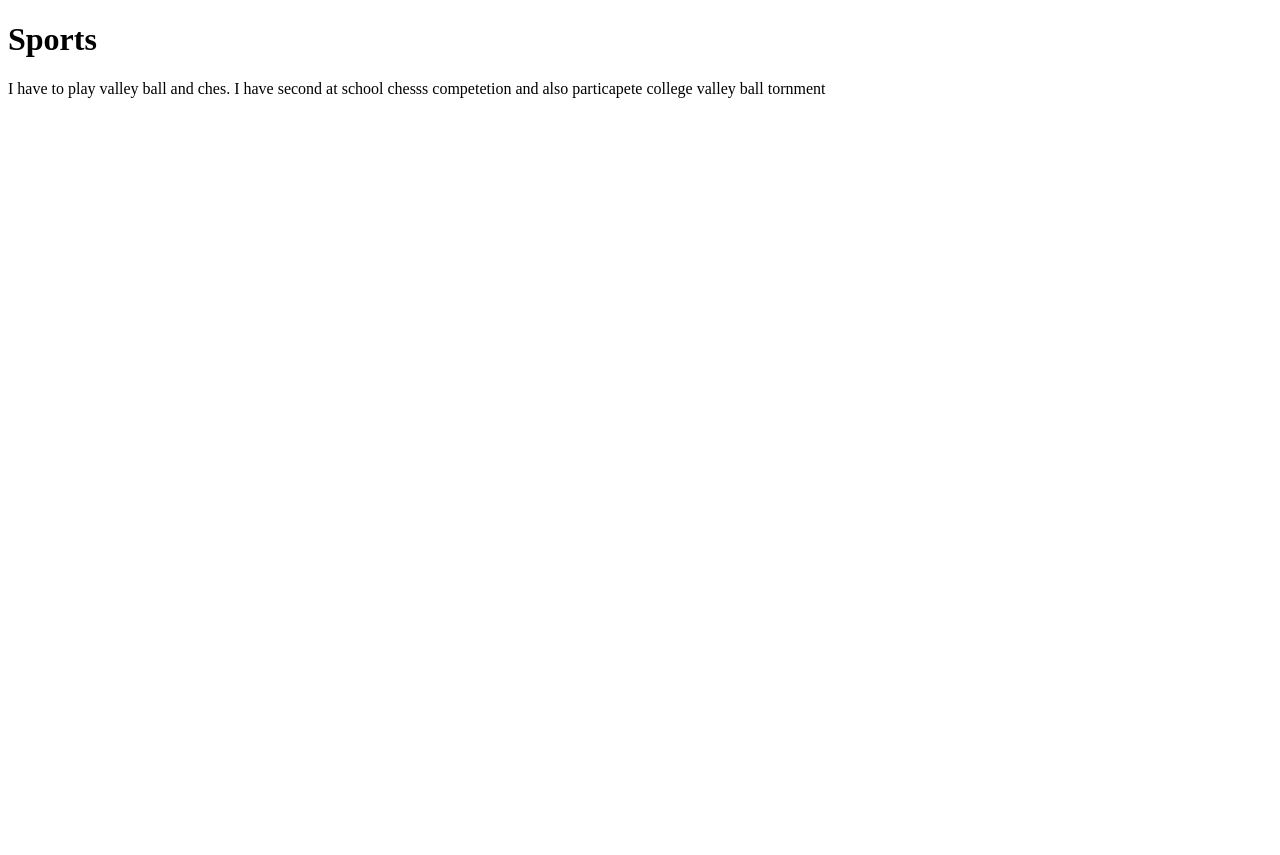
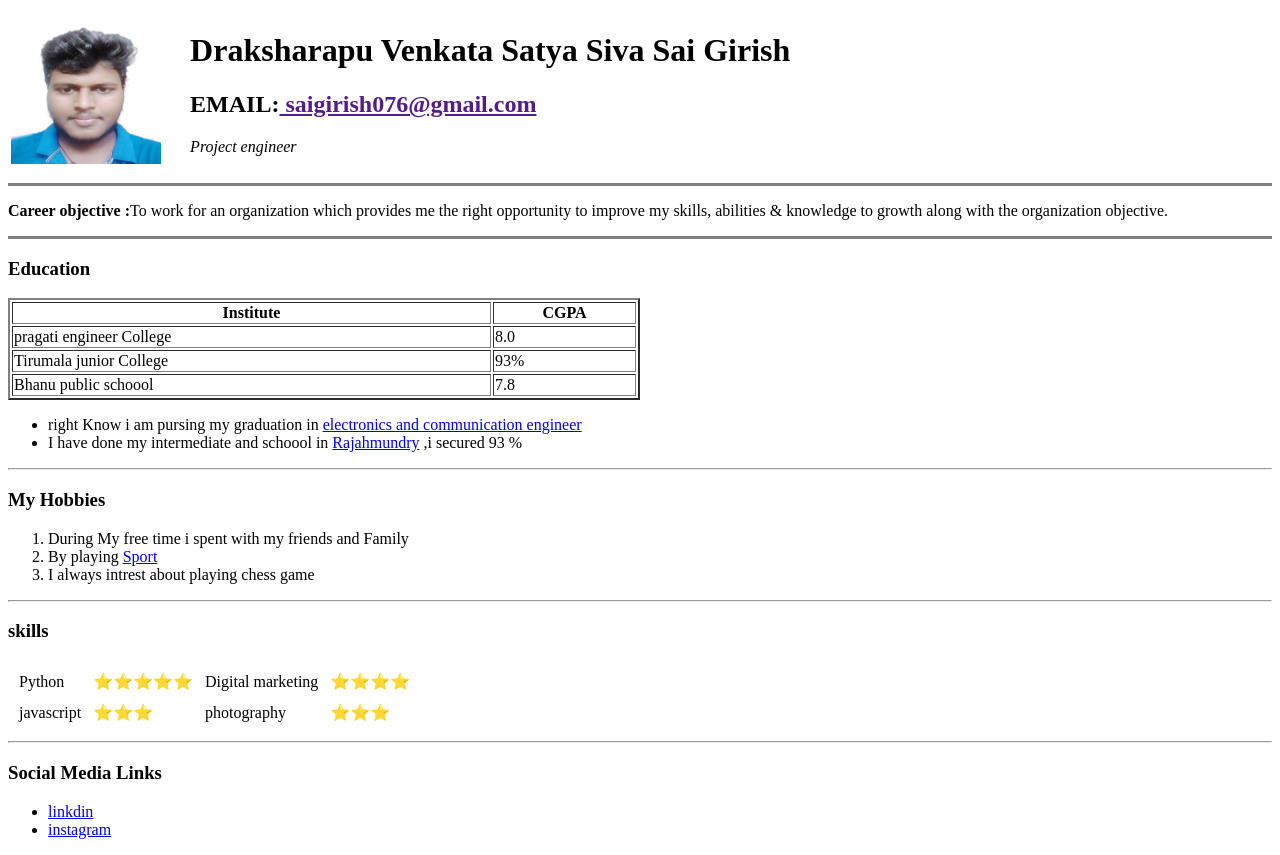
Before and after one commit to Saigirish9196/CV, a plain HTML site: page index.html in a window 1280 px wide. Before the commit the page ends 800 px from the top, so only its background shows below. Drawn offline with Linux system fonts and the light colour scheme.

Commit message:
Add files via upload

```diff
--- a/index.html
+++ b/index.html
@@ -1,12 +1,85 @@
 <!DOCTYPE html>
 <html lang="en" dir="ltr">
-  <head>
-    <meta charset="utf-8">
-    <title></title>
-  </head>
-  <body>
-    <h1>Sports</h1>
-    <p>I have to play valley ball and ches. I have second at school chesss competetion and also particapete college valley ball tornment</p>
 
-  </body>
+<head>
+  <meta charset="utf-8">
+  <title>Resume</title>
+
+<body>
+  <table style="width:70%" >
+    <tr>
+      <td><img  src="photo.jpeg" alt="sai girish" width="150" height="150"></td>
+      <td><h1>Draksharapu Venkata Satya Siva Sai Girish</h1>
+      <h2>EMAIL:<a href=""> saigirish076@gmail.com</a></h2>
+      <p><em> Project engineer </em> </p></td>
+    </tr>
+  </table>
+  <hr size="3" noshade>
+  <p>
+    <strong>Career objective :</strong>To work for an organization which provides me the right opportunity to improve my skills, abilities & knowledge to growth along with the organization objective.
+  </p>
+  <hr size="3" noshade>
+  <h3>Education</h3>
+  <table border="2" style="width:50%">
+    <thead>
+      <tr>
+        <th>Institute</th>
+        <th>CGPA</th>
+      </tr>
+    </thead>
+    <tbody>
+      <tr>
+        <td> pragati engineer College </td>
+        <td>8.0</td>
+      </tr>
+      <tr>
+        <td>Tirumala junior College</td>
+        <td>93%</td>
+      </tr>
+      <tr>
+        <td>Bhanu public schoool</td>
+        <td>7.8</td>
+      </tr>
+
+    </tbody>
+  </table>
+  <ul>
+    <li>right Know i am pursing my graduation in <a href="https://www.myklassroom.com/Engineering-branches/4/Electronics-&-Communication-Engg.-(ECE)">electronics and communication engineer</a></li>
+    <li>I have done my intermediate and schoool in <a href="https://en.wikipedia.org/wiki/Rajahmundry"> Rajahmundry</a> ,i secured 93 %</li>
+  </ul>
+  <hr>
+  <h3>My Hobbies</h3>
+  <ol>
+    <li>During My free time i spent with my friends and Family</li>
+    <li>By playing <a href="file:///C:/Users/lenovo/Web%20develpment/HTML-Dg/index.html"> Sport </a></li>
+    <li>I always intrest about playing chess game</li>
+  </ol>
+  <hr>
+  <h3>skills</h3>
+  <table cellspacing="10">
+    <tbody>
+      <tr>
+        <td>Python </td>
+        <td>⭐⭐⭐⭐⭐ </td>
+        <td>Digital marketing </td>
+        <td> ⭐⭐⭐⭐</td>
+      </tr>
+      <tr>
+        <td>javascript </td>
+        <td> ⭐⭐⭐ </td>
+        <td>photography </td>
+        <td> ⭐⭐⭐ </td>
+      </tr>
+    </tbody>
+  </table>
+  <hr>
+  <h3>Social Media Links</h3>
+  <ul>
+    <li> <a href="https://www.linkedin.com/in/sai-girish-620570179/"> linkdin </a></li>
+    <li><a href="https://www.instagram.com/sai_girish9196/">instagram</a> </li>
+  </ul>
+
+
+</body>
+
 </html>
```
